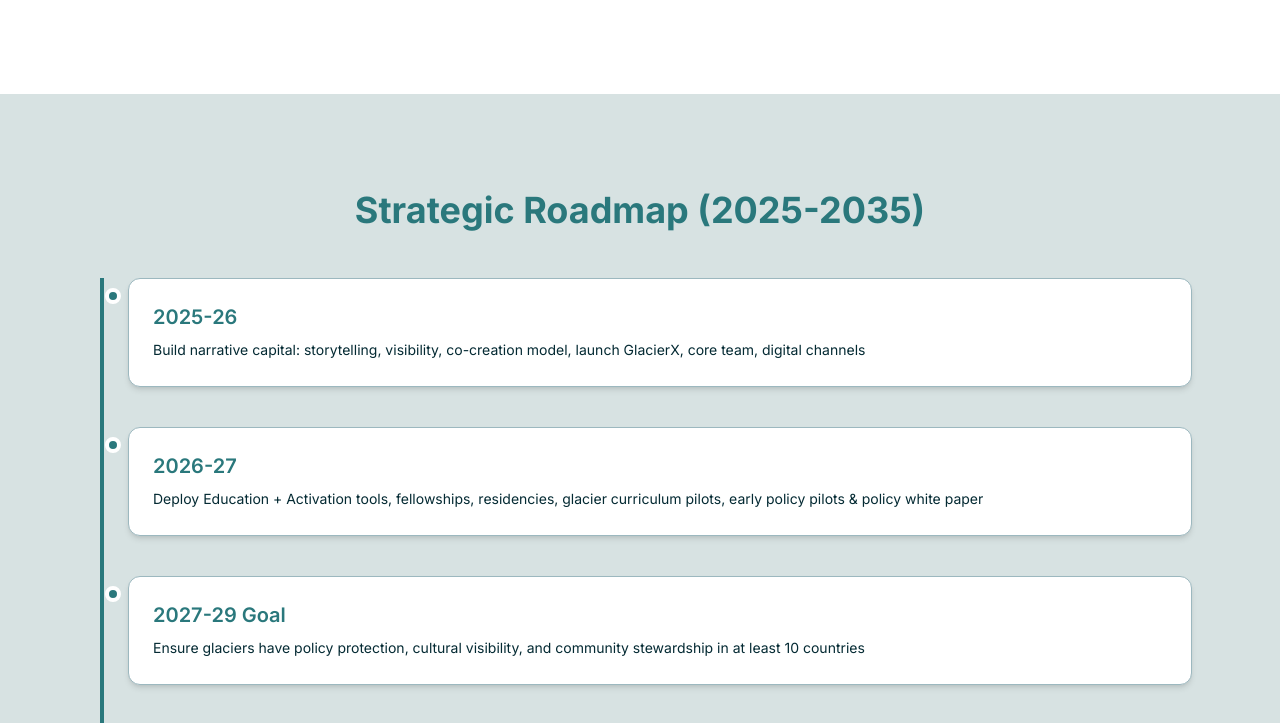
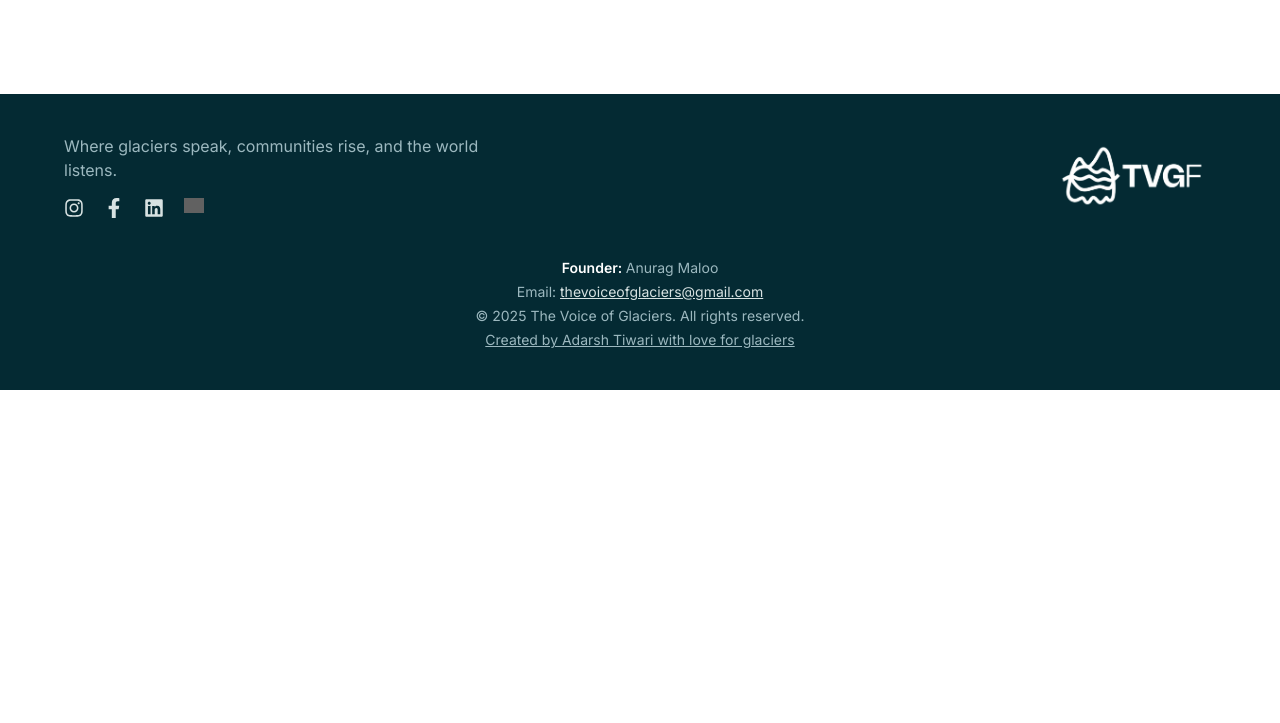
Before and after one commit to Adarsh108-tech/the-voice-of-glacier, a Next.js app: page /ourStrategy in a window 1280 px wide. Shown: the part 5298-6021 px from the top of the page. After the commit the page ends 5688 px from the top, so only its background shows below. Built offline with nearby package versions, Linux system fonts and the light colour scheme; grey boxes are pictures that could not be loaded.

Commit message:
commented out the strategic context

```diff
--- a/src/app/ourStrategy/page.js
+++ b/src/app/ourStrategy/page.js
@@ -566,7 +566,7 @@ export default function StrategyPage() {
 
 
       {/* 6. Roadmap */}
-      <motion.section
+      {/* <motion.section
         id="strategic-roadmap"
         className="w-full bg-glacier-light py-24"
         initial={{ opacity: 0, y: 40 }}
@@ -582,10 +582,8 @@ export default function StrategyPage() {
           <div className="relative border-l-4 border-glacier-primary pl-6 ml-3">
             {roadmap.map((step, index) => (
               <div key={index} className="mb-10 relative">
-                {/* Dot */}
                 <div className="absolute -left-[1.45rem] top-2.5 bg-glacier-primary w-4 h-4 rounded-full border-4 border-white z-10" />
 
-                {/* Card */}
                 <div className="bg-white p-6 rounded-xl shadow-md border border-glacier-soft transition hover:shadow-lg">
                   <h3 className="text-xl font-semibold text-glacier-primary mb-2">
                     {step.phase}
@@ -595,7 +593,6 @@ export default function StrategyPage() {
               </div>
             ))}
 
-            {/* Final Goal */}
             <div className="relative">
               <div className="absolute -left-[1.45rem] top-2.5 bg-glacier-accent w-4 h-4 rounded-full border-4 border-white z-10" />
               <div className="bg-glacier-accent/10 border border-glacier-accent text-glacier-dark p-6 rounded-xl shadow-md">
@@ -611,7 +608,7 @@ export default function StrategyPage() {
             </div>
           </div>
         </div>
-      </motion.section>
+      </motion.section> */}
 
       <Footer/>
     </div>
```
